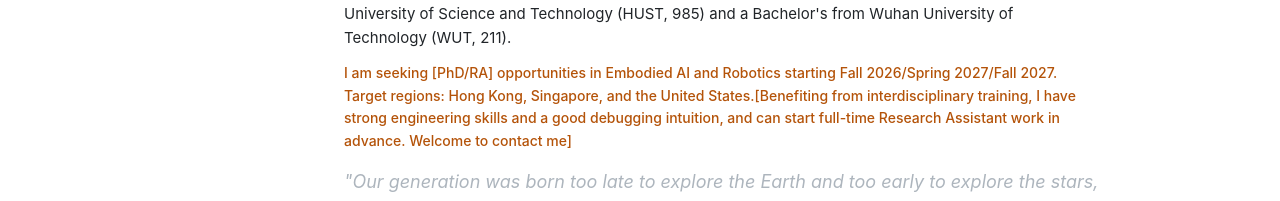
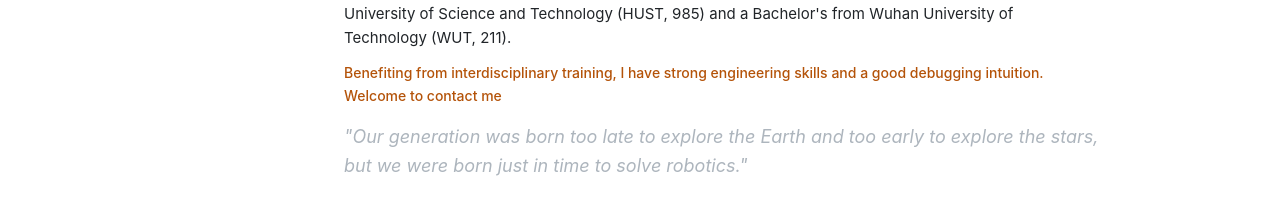
Before and after one commit to Nat-J/Nat-J.github.io, a React (Vite) app: page / in a window 1280 px wide. Shown: the part 247-448 px from the top of the page. Built offline with nearby package versions, Linux system fonts and the light colour scheme; no server answers.

Commit message:
隐藏了RA的属性

```diff
--- a/src/data/content.ts
+++ b/src/data/content.ts
@@ -26,9 +26,13 @@
       { label: 'GitHub', url: 'https://github.com/Nat-J' },
       { label: 'LinkedIn', url: 'https://www.linkedin.com/in/j-nat-07910b413/' },
     ],
+    // status: {
+    //   en: 'I am seeking [PhD/RA] opportunities in Embodied AI and Robotics starting Fall 2026/Spring 2027/Fall 2027. Target regions: Hong Kong, Singapore, and the United States.[Benefiting from interdisciplinary training, I have strong engineering skills and a good debugging intuition, and can start full-time Research Assistant work in advance. Welcome to contact me]',
+    //   zh: '正在寻找 2026 Fall / 2027 Spring / 2027 Fall 入学的具身智能与机器人方向的 [ PhD / RA ] 机会。目标地区：中国香港、新加坡、美国。[得益于交叉学科的训练，我的工程能力和调试直觉很强，可以提前开展全职RA研究工作，欢迎联系]',
+    // },
     status: {
-      en: 'I am seeking [PhD/RA] opportunities in Embodied AI and Robotics starting Fall 2026/Spring 2027/Fall 2027. Target regions: Hong Kong, Singapore, and the United States.[Benefiting from interdisciplinary training, I have strong engineering skills and a good debugging intuition, and can start full-time Research Assistant work in advance. Welcome to contact me]',
-      zh: '正在寻找 2026 Fall / 2027 Spring / 2027 Fall 入学的具身智能与机器人方向的 [ PhD / RA ] 机会。目标地区：中国香港、新加坡、美国。[得益于交叉学科的训练，我的工程能力和调试直觉很强，可以提前开展全职RA研究工作，欢迎联系]',
+      en: 'Benefiting from interdisciplinary training, I have strong engineering skills and a good debugging intuition. Welcome to contact me',
+      zh: '得益于交叉学科的训练，我的工程能力和调试直觉很强，欢迎联系',
     },
     quote: {
       en: '"Our generation was born too late to explore the Earth and too early to explore the stars, but we were born just in time to solve robotics."',
```
